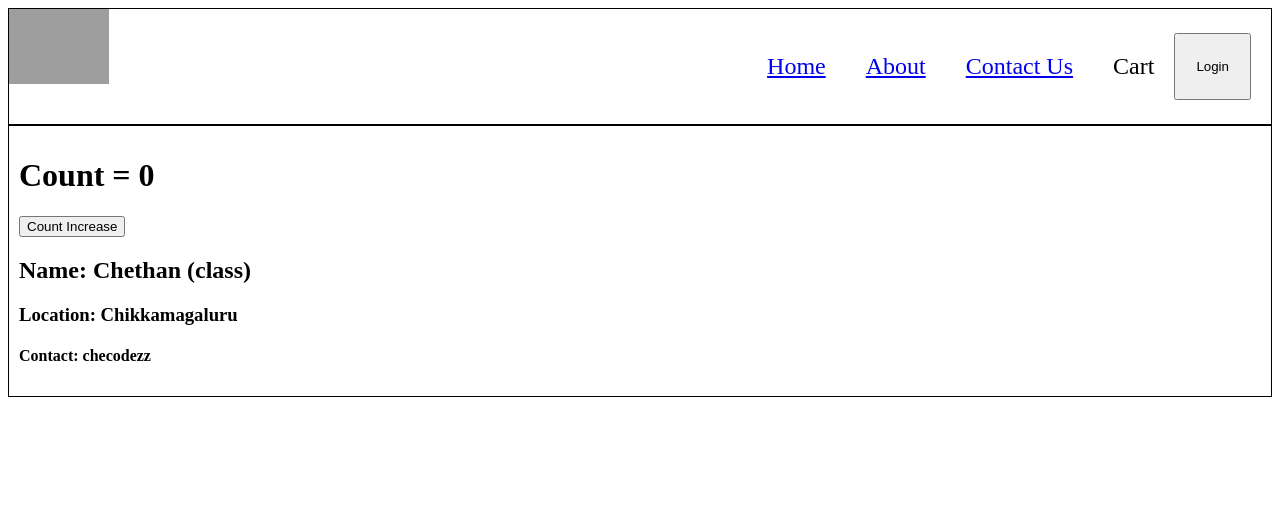
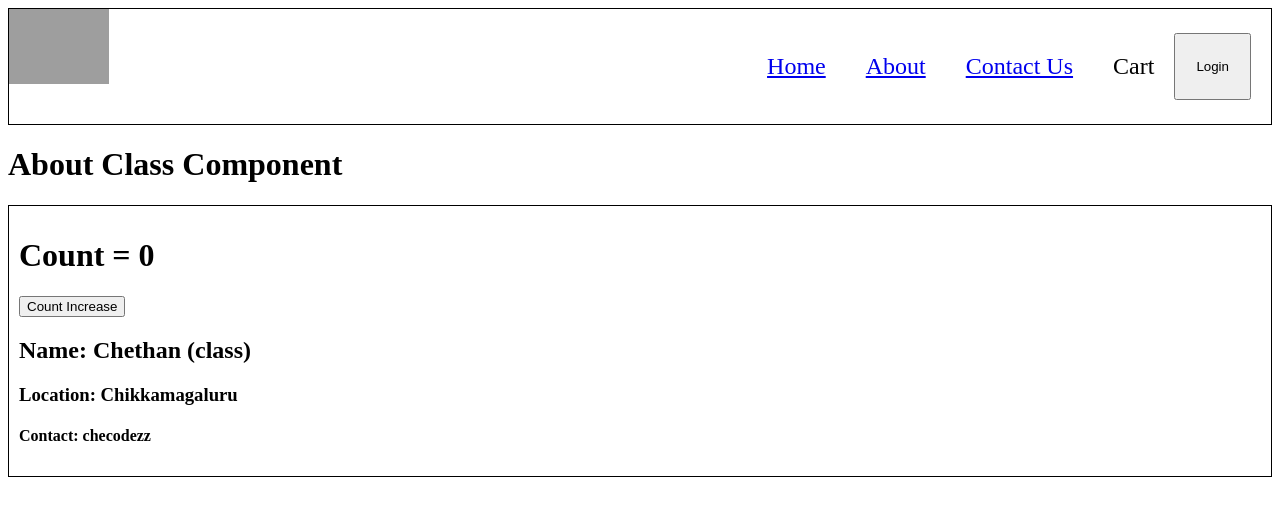
Before and after one commit to checodezz/swiggy-app, a React (Vite) app: page /about in a window 1280 px wide. Shown: the top 516 px of the page. Built offline with nearby package versions, Linux system fonts and the light colour scheme; grey boxes are pictures that could not be loaded.

Commit message:
render cycle - class based

```diff
--- a/src/components/About.jsx
+++ b/src/components/About.jsx
@@ -1,13 +1,36 @@
 import User from "./User";
 import UserClass from "./UserClass";
+import React from "react";
 
-const About = () => {
+class About extends React.Component {
+  constructor(props) {
+    super(props);
+    console.log("Parent Constructor ");
+  }
+
+  componentDidMount() {
+    console.log("Parent component did mount");
+  }
+
+  render() {
+    console.log("parent render");
     return (
       <>
+        <h1>About Class Component</h1>{" "}
         {/* <User name={"Chethan (function)"} location={"Chikkamagaluru"} /> */}
         <UserClass name={"Chethan (class)"} location={"Chikkamagaluru"} />
       </>
     );
-};
+  }
+}
+
+// const About = () => {
+//   return (
+//     <>
+//       {/* <User name={"Chethan (function)"} location={"Chikkamagaluru"} /> */}
+//       <UserClass name={"Chethan (class)"} location={"Chikkamagaluru"} />
+//     </>
+//   );
+// };
 
 export default About;
```
Lines whose indentation alone changed are shown as unchanged.
